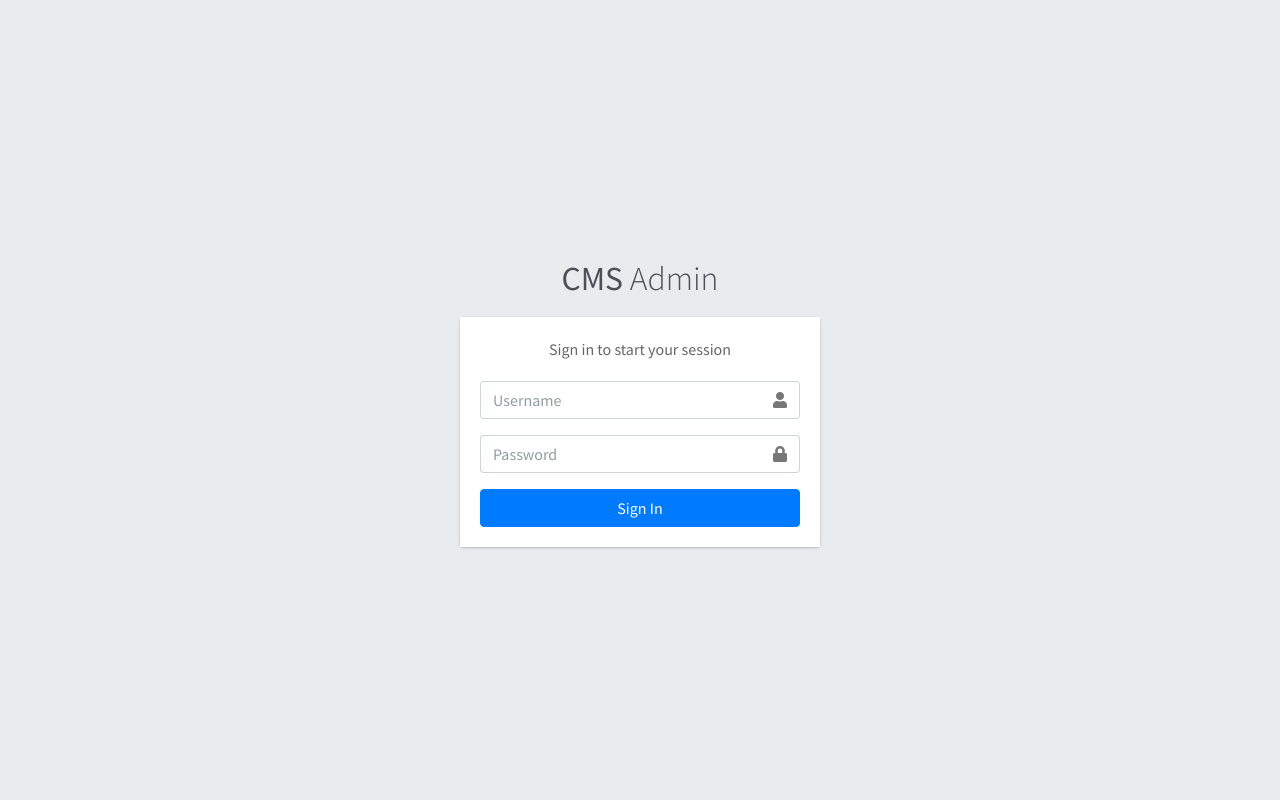
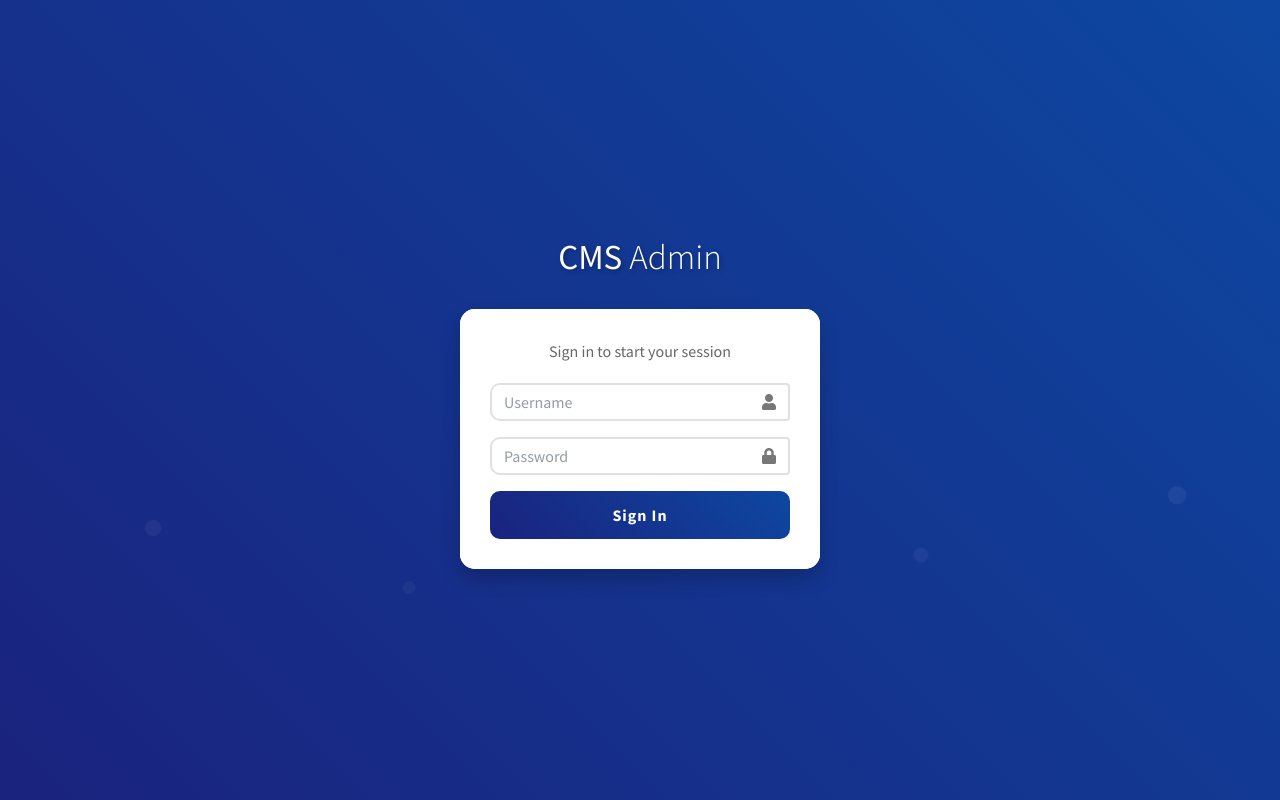
Before and after one commit to Delviahiva06/Content-Management-Sederhana, a Flask app: page /login in a window 1280 px wide. Run offline with Flask 3, Linux system fonts and the light colour scheme; some libraries are stand-ins or nearby versions.

Commit message:
Menambahkan animasi interaktif
Ditambahkan untuk menambahkan kesan interaktif kepada pengguna

```diff
--- a/templates/login.html
+++ b/templates/login.html
@@ -11,13 +11,155 @@
     <link rel="stylesheet" href="https://cdnjs.cloudflare.com/ajax/libs/font-awesome/5.15.4/css/all.min.css">
     <!-- Theme style -->
     <link rel="stylesheet" href="https://cdn.jsdelivr.net/npm/admin-lte@3.2.0/dist/css/adminlte.min.css">
+    <style>
+        body {
+            background: linear-gradient(45deg, #1a237e, #0d47a1);
+            height: 100vh;
+            display: flex;
+            align-items: center;
+            justify-content: center;
+            margin: 0;
+            overflow: hidden;
+        }
+
+        .login-box {
+            transition: all 0.3s ease;
+            transform-origin: center;
+        }
+
+        .login-box:hover {
+            transform: scale(1.02);
+        }
+
+        .login-logo {
+            margin-bottom: 25px;
+            text-align: center;
+        }
+
+        .login-logo a {
+            color: #fff;
+            font-size: 35px;
+            text-decoration: none;
+            text-shadow: 2px 2px 4px rgba(0,0,0,0.3);
+            transition: all 0.3s ease;
+        }
+
+        .login-logo a:hover {
+            text-shadow: 3px 3px 6px rgba(0,0,0,0.4);
+            transform: scale(1.05);
+        }
+
+        .card {
+            border: none;
+            border-radius: 15px;
+            box-shadow: 0 10px 20px rgba(0,0,0,0.2);
+            transition: all 0.3s ease;
+        }
+
+        .card:hover {
+            box-shadow: 0 15px 30px rgba(0,0,0,0.3);
+        }
+
+        .login-card-body {
+            border-radius: 15px;
+            padding: 30px;
+        }
+
+        .input-group {
+            margin-bottom: 20px;
+        }
+
+        .form-control {
+            border-radius: 10px;
+            padding: 12px;
+            border: 2px solid #e0e0e0;
+            transition: all 0.3s ease;
+        }
+
+        .form-control:focus {
+            border-color: #1a237e;
+            box-shadow: 0 0 0 0.2rem rgba(26, 35, 126, 0.25);
+        }
+
+        .input-group-text {
+            border-radius: 10px;
+            border: 2px solid #e0e0e0;
+            background-color: #f8f9fa;
+        }
+
+        .btn-primary {
+            background: linear-gradient(45deg, #1a237e, #0d47a1);
+            border: none;
+            border-radius: 10px;
+            padding: 12px;
+            font-weight: bold;
+            letter-spacing: 1px;
+            transition: all 0.3s ease;
+        }
+
+        .btn-primary:hover {
+            transform: translateY(-2px);
+            box-shadow: 0 5px 15px rgba(13, 71, 161, 0.4);
+        }
+
+        .alert {
+            border-radius: 10px;
+            animation: shake 0.5s ease-in-out;
+        }
+
+        @keyframes shake {
+            0%, 100% { transform: translateX(0); }
+            25% { transform: translateX(-5px); }
+            75% { transform: translateX(5px); }
+        }
+
+        /* Floating animation for background */
+        .floating-bg {
+            position: fixed;
+            top: 0;
+            left: 0;
+            width: 100%;
+            height: 100%;
+            z-index: -1;
+            opacity: 0.1;
+        }
+
+        .floating-bg div {
+            position: absolute;
+            width: 50px;
+            height: 50px;
+            background: #fff;
+            border-radius: 50%;
+            animation: float 15s infinite linear;
+        }
+
+        .floating-bg div:nth-child(1) { left: 10%; animation-duration: 20s; }
+        .floating-bg div:nth-child(2) { left: 30%; animation-duration: 25s; }
+        .floating-bg div:nth-child(3) { left: 50%; animation-duration: 15s; }
+        .floating-bg div:nth-child(4) { left: 70%; animation-duration: 22s; }
+        .floating-bg div:nth-child(5) { left: 90%; animation-duration: 18s; }
+
+        @keyframes float {
+            0% { transform: translateY(100vh) scale(0); opacity: 0; }
+            50% { opacity: 0.8; }
+            100% { transform: translateY(-100px) scale(1); opacity: 0; }
+        }
+    </style>
 </head>
-<body class="hold-transition login-page">
+<body>
+    <!-- Floating background elements -->
+    <div class="floating-bg">
+        <div></div>
+        <div></div>
+        <div></div>
+        <div></div>
+        <div></div>
+    </div>
+
     <div class="login-box">
         <div class="login-logo">
             <a href="#"><b>CMS</b> Admin</a>
         </div>
-        <!-- /.login-logo -->
         <div class="card">
             <div class="card-body login-card-body">
                 <p class="login-box-msg">Sign in to start your session</p>
@@ -57,10 +199,8 @@
                     </div>
                 </form>
             </div>
-            <!-- /.login-card-body -->
         </div>
     </div>
-    <!-- /.login-box -->
 
     <!-- jQuery -->
     <script src="https://code.jquery.com/jquery-3.6.0.min.js"></script>
@@ -68,5 +208,33 @@
     <script src="https://cdn.jsdelivr.net/npm/bootstrap@4.6.0/dist/js/bootstrap.bundle.min.js"></script>
     <!-- AdminLTE App -->
     <script src="https://cdn.jsdelivr.net/npm/admin-lte@3.2.0/dist/js/adminlte.min.js"></script>
+    <script>
+        // Add mouse move effect
+        document.addEventListener('mousemove', (e) => {
+            const loginBox = document.querySelector('.login-box');
+            const x = e.clientX / window.innerWidth;
+            const y = e.clientY / window.innerHeight;
+
+            loginBox.style.transform = `perspective(1000px) rotateY(${(x - 0.5) * 5}deg) rotateX(${(y - 0.5) * -5}deg)`;
+        });
+
+        // Reset transform when mouse leaves
+        document.addEventListener('mouseleave', () => {
+            const loginBox = document.querySelector('.login-box');
+            loginBox.style.transform = 'perspective(1000px) rotateY(0deg) rotateX(0deg)';
+        });
+
+        // Add input focus effects
+        const inputs = document.querySelectorAll('.form-control');
+        inputs.forEach(input => {
+            input.addEventListener('focus', () => {
+                input.parentElement.style.transform = 'scale(1.02)';
+            });
+
+            input.addEventListener('blur', () => {
+                input.parentElement.style.transform = 'scale(1)';
+            });
+        });
+    </script>
 </body>
 </html>
```
